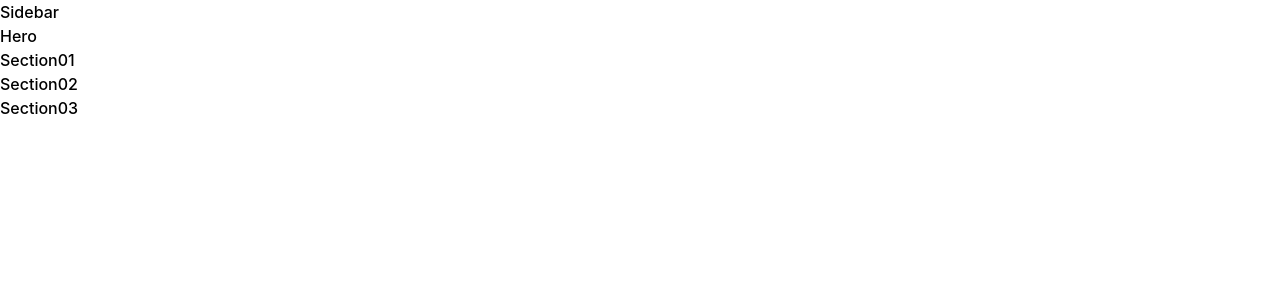
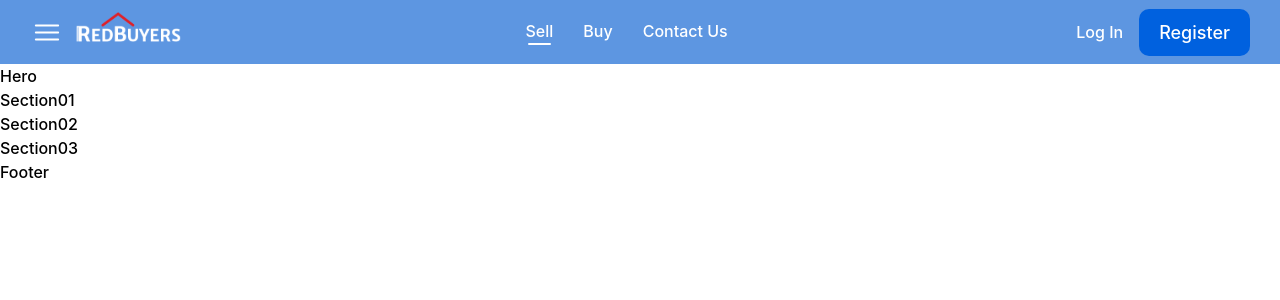
Before and after one commit to abhi-j0407/redbuyers-website, a React (Vite) app: page / in a window 1280 px wide. Shown: the top 300 px of the page. Built offline with nearby package versions, Linux system fonts and the light colour scheme.

Commit message:
Navbar added

```diff
--- a/src/App.jsx
+++ b/src/App.jsx
@@ -1,13 +1,17 @@
 import './App.css'
 import Sidebar from './components/Sidebar/Sidebar.jsx'
 import Home from './components/Home/Home.jsx';
+import Navbar from './components/General/Navbar/Navbar';
+import Footer from './components/General/Footer/Footer';
 
 function App() {
 
   return (
     <div className="container">
-      <Sidebar />
+      {/* <Sidebar /> */}
+      <Navbar />
       <Home />
+      <Footer />
     </div>
   )
 }
--- a/src/components/General/Footer/Footer.jsx
+++ b/src/components/General/Footer/Footer.jsx
@@ -0,0 +1,9 @@
+import './Footer.css'
+
+const Footer = () => {
+  return (
+    <div>Footer</div>
+  )
+}
+
+export default Footer
--- a/src/components/General/Navbar/Navbar.css
+++ b/src/components/General/Navbar/Navbar.css
@@ -0,0 +1,84 @@
+.navbar {
+    background-color: var(--accent-lightblue);
+    height: 64px;
+    display: flex;
+    align-items: center;
+    justify-content: center;
+
+    .nav-container {
+        height: 100%;
+        width: 100%;
+        max-width: 1920px;
+        display: flex;
+        justify-content: space-between;
+        align-items: center;
+        padding-inline: 30px;
+        color: var(--bg-white);
+
+        .left {
+            display: flex;
+            gap: 10px;
+            display: flex;
+            align-items: center;
+
+            .logo {
+                margin-bottom: 10px;
+            }
+        }
+
+        .navlinks {
+            display: flex;
+            gap: 30px;
+
+            > a {
+                color: inherit;
+                text-decoration: none;
+                display: flex;
+                flex-direction: column;
+                font-size: var(--font-p2);
+
+                &::after {
+                    content: '';
+                    width: 80%;
+                    align-self: center;
+                    height: 2px;
+                    border-radius: 1px;
+                }
+
+                &.active::after {
+                    background-color: var(--bg-white);
+                }
+
+                &:hover {
+
+
+                    &::after {
+                        background-color: var(--accent-blue);
+                    }
+                }
+            }
+        }
+
+        .right {
+            display: flex;
+            gap: 10px;
+
+            .login-btn {
+                background-color: transparent;
+                border: none;
+                color: inherit;
+                cursor: pointer;
+                font-size: var(--font-p2);
+            }
+
+            .register-btn {
+                padding: 10px 20px;
+                font-size: var(--font-p1);
+                background-color: var(--accent-blue);
+                color: inherit;
+                border: none;
+                border-radius: 10px;
+            }
+        }
+    }
+}
--- a/src/components/General/Navbar/Navbar.jsx
+++ b/src/components/General/Navbar/Navbar.jsx
@@ -0,0 +1,29 @@
+import './Navbar.css'
+
+const Navbar = () => {
+  return (
+      <div className='navbar'>
+          <div className="nav-container">
+              <div className="left">
+                  <div className="menu-icon">
+                      <img src="/public/assets/menu.svg" alt="menu" />
+                  </div>
+                  <div className="logo">
+                      <img src="/public/assets/Logo.svg" alt="logo" />
+                  </div>
+              </div>
+              <div className="navlinks">
+                  <a href="#" className="navlink active">Sell</a>
+                  <a href="#" className="navlink">Buy</a>
+                  <a href="#" className="navlink">Contact Us</a>
+              </div>
+              <div className="right">
+                  <button className="login-btn">Log In</button>
+                  <button className="register-btn">Register</button>
+              </div>
+          </div>
+    </div>
+  )
+}
+
+export default Navbar
```
Also changed, not shown: public/assets/Logo.svg (added).
